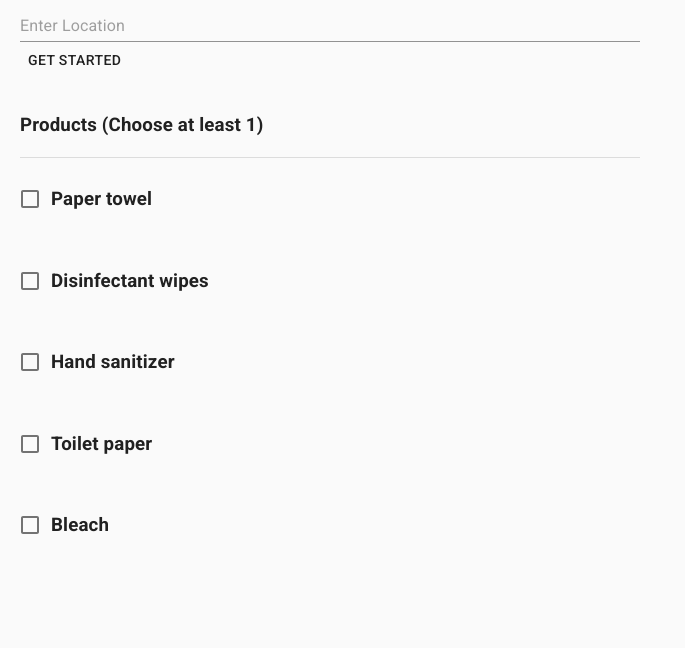
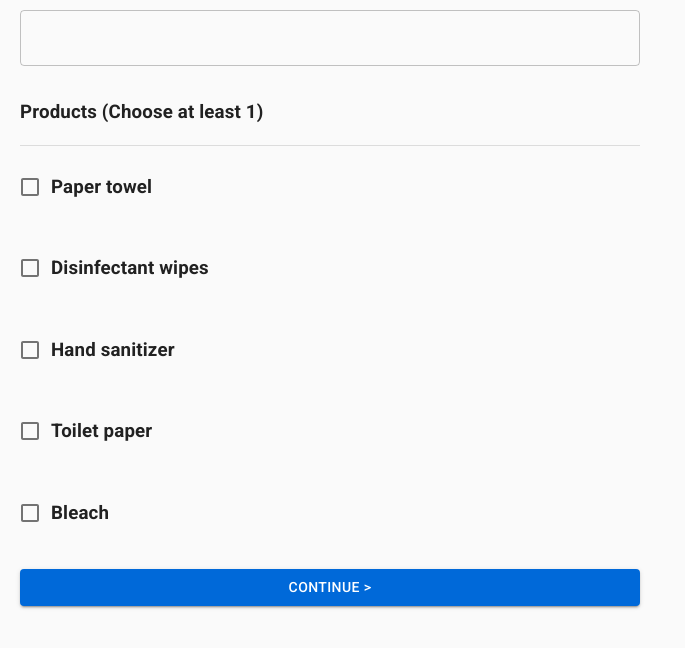
Before and after one commit to EngrEric/shelfless2, a React (Create React App) app: page /reportafind in a window 1280 px wide. Shown: the top 648 px of the page, without its empty margins (0-685 px from the left). Built offline with nearby package versions, Linux system fonts and the light colour scheme.

Commit message:
Update reportAFind.js

```diff
--- a/src/components/reportAFind/reportAFind.js
+++ b/src/components/reportAFind/reportAFind.js
@@ -10,10 +10,16 @@ import {
   Grid,
   Divider,
   Input,
+  TextField,
   Button
 } from "@material-ui/core";
-import { makeStyles } from "@material-ui/core/styles";
+import
+{ makeStyles,
+  createMuiTheme,
+  Theme,
+  ThemeProvider,} from "@material-ui/core/styles";
 import { Items } from "./FindData";
+import { green, purple } from '@material-ui/core/colors';
 
 const useStyles = makeStyles((theme) => ({
   root: {
@@ -37,7 +43,9 @@ const useStyles = makeStyles((theme) => ({
   listItem: {
     padding: theme.spacing(0, 2, 2, 0),
   },
-
+  continueButton:{
+    backgroundColor: '#0069d9',
+  },
   listText: {
     letterSpacing: 10,
     padding: theme.spacing(0, 0, 0, 1),
@@ -51,19 +59,17 @@ const useStyles = makeStyles((theme) => ({
 
 const ReportAFind = () => {
   const classes = useStyles();
+  const theme = createMuiTheme({
+    palette: {
+      primary: green,
+    },
+  });
 
   return (
     <div className={classes.main}>
       <Grid item xs={12} md={6}>
         <div>
-          <Input
-            placeholder="Enter Location"
-            fullWidth={true}
-          />
-
-          <Button>
-            Get Started
-          </Button>
+        <TextField id="outlined-basic" variant="outlined" fullWidth/>
         </div>
         <Typography className={classes.title}>
             <h3>Products (Choose at least 1)</h3>
@@ -88,6 +94,14 @@ const ReportAFind = () => {
               );
             })}
           </List>
+
+            <Button className={classes.continueButton}
+              variant="contained"
+              color="primary"
+              fullWidth>
+              Continue >
+            </Button>
+
         </div>
       </Grid>
     </div>
```
